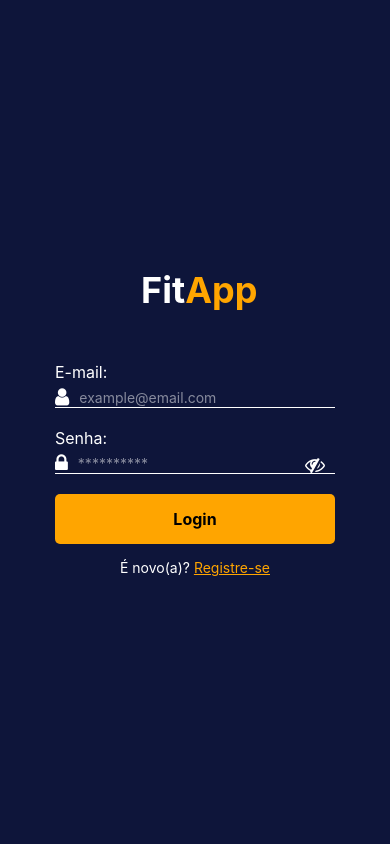
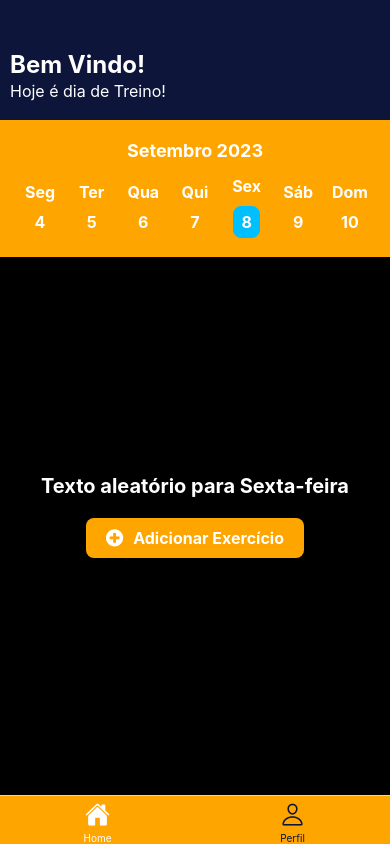
Before and after one commit to machadoluca/myFit-progress, a React Native app in the folder mobile/: screen /Home in a window 390 px wide. Built offline with nearby package versions, Linux system fonts and the light colour scheme.

Commit message:
update-pages

```diff
--- a/mobile/App.js
+++ b/mobile/App.js
@@ -44,7 +44,7 @@ function HomeTabNavigator() {
 export default function App() {
   return (
     <NavigationContainer>
-      <Stack.Navigator initialRouteName="Login" screenOptions={{ headerShown: false }}>
+      <Stack.Navigator initialRouteName="HomeTab" screenOptions={{ headerShown: false }}>
         <Stack.Screen name="Login" component={LoginScreen} />
         <Stack.Screen name="Register" component={RegisterScreen} />
         <Stack.Screen name="HomeTab" component={HomeTabNavigator} />
--- /dev/null
+++ b/mobile/components/HomeComponents/DayOfWeekPage.js
@@ -0,0 +1,144 @@
+import React from 'react';
+import { View, Text, StyleSheet, TouchableOpacity, Image, SafeAreaView, ScrollView} from 'react-native';
+import Icon from 'react-native-vector-icons/FontAwesome';
+
+const DayOfWeekPage = ({ dayOfWeek, handleAddExercise }) => {
+
+    return (
+      <SafeAreaView style={styles.dayOfWeekContainer}>
+
+        {dayOfWeek === 1 && (
+          <ScrollView contentContainerStyle={styles.scrollViewContent}>
+            <Text style={styles.text}>Texto aleatório para Segunda-feira</Text>
+
+            <TouchableOpacity style={styles.addButton}onPress={() => handleAddExercise(dayOfWeek)}>
+              <Icon name="plus-circle" size={20} color="white" style={styles.plusIcon} />
+              <Text style={styles.addButtonText}>Adicionar Exercício</Text>
+
+            </TouchableOpacity>
+          </ScrollView>
+        )}
+
+        {dayOfWeek === 2 && (
+          <ScrollView contentContainerStyle={styles.scrollViewContent}>
+            <Text style={styles.text}>Texto aleatório para Terça-feira</Text>
+            {/* Aqui você pode inserir uma imagem aleatória */}
+            <Image source={{ uri: 'https://i.pinimg.com/236x/73/9f/84/739f84b67cdd22dac888a3fc5c6192d1.jpg' }} style={{ width: 200, height: 200 }} />
+
+            <TouchableOpacity style={styles.addButton} onPress={() => handleAddExercise(dayOfWeek)}>
+              <Icon name="plus-circle" size={20} color="white" style={styles.plusIcon} />
+              <Text style={styles.addButtonText}>Adicionar Exercício</Text>
+            </TouchableOpacity>
+
+          </ScrollView>
+        )}
+
+        {dayOfWeek === 3 && (
+          <ScrollView contentContainerStyle={styles.scrollViewContent}>
+            <Text style={styles.text}>Texto aleatório para Quarta-feira</Text>
+
+            <TouchableOpacity style={styles.addButton}onPress={() => handleAddExercise(dayOfWeek)}>
+              <Icon name="plus-circle" size={20} color="white" style={styles.plusIcon} />
+              <Text style={styles.addButtonText}>Adicionar Exercício</Text>
+
+            </TouchableOpacity>
+          </ScrollView>
+        )}
+
+        {dayOfWeek === 4 && (
+          <ScrollView contentContainerStyle={styles.scrollViewContent}>
+            <Text style={styles.text}>Texto aleatório para Quinta-feira</Text>
+
+            <TouchableOpacity style={styles.addButton} onPress={() => handleAddExercise(dayOfWeek)}>
+              <Icon name="plus-circle" size={20} color="white" style={styles.plusIcon} />
+              <Text style={styles.addButtonText}>Adicionar Exercício</Text>
+
+            </TouchableOpacity>
+          </ScrollView>
+        )}
+
+        {dayOfWeek === 5 && (
+          <ScrollView contentContainerStyle={styles.scrollViewContent}>
+            <Text style={styles.text}>Texto aleatório para Sexta-feira</Text>
+
+            <TouchableOpacity style={styles.addButton} onPress={() => handleAddExercise(dayOfWeek)}>
+              <Icon name="plus-circle" size={20} color="white" style={styles.plusIcon} />
+              <Text style={styles.addButtonText}>Adicionar Exercício</Text>
+
+            </TouchableOpacity>
+          </ScrollView>
+        )}
+
+        {dayOfWeek === 6 && (
+          <ScrollView contentContainerStyle={styles.scrollViewContent}>
+            <Text style={styles.text}>Texto aleatório para Sabado</Text>
+
+            <TouchableOpacity style={styles.addButton} onPress={() => handleAddExercise(dayOfWeek)}>
+              <Icon name="plus-circle" size={20} color="white" style={styles.plusIcon} />
+              <Text style={styles.addButtonText}>Adicionar Exercício</Text>
+
+            </TouchableOpacity>
+          </ScrollView>
+        )}
+
+        {dayOfWeek === 0 && (
+          <ScrollView contentContainerStyle={styles.scrollViewContent}>
+            <Text style={styles.text}>Texto aleatório para Domingo</Text>
+
+            <TouchableOpacity style={styles.addButton} onPress={() => handleAddExercise(dayOfWeek)}>
+              <Icon name="plus-circle" size={20} color="white" style={styles.plusIcon} />
+              <Text style={styles.addButtonText}>Adicionar Exercício</Text>
+
+            </TouchableOpacity>
+          </ScrollView>
+        )}
+
+      </SafeAreaView>
+    );
+  };
+const styles = StyleSheet.create({
+
+  dayOfWeekContainer: {
+    flex: 1,
+    backgroundColor: 'black',
+    justifyContent: 'center',
+    alignItems: 'center',
+  },
+
+  dayOfWeekText: {
+    fontSize: 20,
+    fontWeight: 'bold',
+    color: 'white',
+  },
+  addButton: {
+    backgroundColor: 'orange',
+    paddingHorizontal: 20,
+    paddingVertical: 10,
+    borderRadius: 8,
+    borderColor: 'orange',
+    flexDirection: 'row',
+    alignItems: 'center',
+    justifyContent: 'center',
+    margin: 20,
+  },
+  plusIcon: {
+    marginRight: 10,
+  },
+  addButtonText: {
+    color: 'white',
+    fontSize: 16,
+    fontWeight: 'bold',
+  },
+  text: {
+    fontSize: 20,
+    fontWeight: 'bold',
+    color: 'white',
+  },
+  scrollViewContent: {
+    flexGrow: 1,
+    justifyContent: 'center',
+    alignItems: 'center',
+  },
+})
+
+export default DayOfWeekPage
--- a/mobile/package.json
+++ b/mobile/package.json
@@ -21,7 +21,8 @@
     "@react-navigation/native": "^6.1.7",
     "@react-navigation/stack": "^6.3.17",
     "date-fns": "^2.30.0",
-    "expo": "^49.0.18",
+    "expo": "^49.0.20",
+    "expo-image-picker": "^14.5.0",
     "expo-linear-gradient": "~12.3.0",
     "expo-status-bar": "~1.6.0",
     "express": "^4.18.2",
--- a/mobile/screens/EditPerfilScreen.js
+++ b/mobile/screens/EditPerfilScreen.js
@@ -1,59 +1,90 @@
 import React, { useState } from 'react';
-import { View, Text, StyleSheet, TextInput, TouchableOpacity, Image } from 'react-native';
+import { View, Text, StyleSheet, TextInput, TouchableOpacity, Image, Alert, SafeAreaView } from 'react-native';
+import * as ImagePicker from 'expo-image-picker';
+import { updateProfile } from '../components/api';
+import blankPhoto from '../assets/perfil.png';
 
 const EditPerfilScreen = ({ navigation }) => {
-  const [nome, setNome] = useState('');
-  const [peso, setPeso] = useState('');
-  // Adicionar estados para outras medidas
+  const [name, setName] = useState('');
+  const [weight, setWeight] = useState('');
+  const [selectedImage, setSelectedImage] = useState(blankPhoto);
 
-  const handleSalvar = () => {
-    // Logica para salvar o perfil
-    navigation.goBack();
+  const handleEscolherImagem = async () => {
+    try {
+      const { status } = await ImagePicker.requestMediaLibraryPermissionsAsync();
+      if (status !== 'granted') {
+        Alert.alert('Permissão necessária', 'É preciso permissão para acessar a galeria de imagens.');
+        return;
+      }
+
+      const result = await ImagePicker.launchImageLibraryAsync({
+        mediaTypes: ImagePicker.MediaTypeOptions.Images,
+        allowsEditing: true,
+        aspect: [4, 3],
+        quality: 1,
+      });
+        setSelectedImage(result.assets[0]);
+
+    } catch (error) {
+      console.error('Erro ao escolher imagem:', error);
+    }
+  };
+
+  const handleSalvar = async () => {
+    try {
+      const imageToSend = typeof selectedImage === 'object' ? selectedImage.uri : selectedImage;
+
+      await updateProfile(name, weight, imageToSend);
+      navigation.goBack();
+    } catch (error) {
+      console.error('Erro ao salvar perfil:', error);
+    }
   };
 
   return (
-    <View style={styles.container}>
+    <SafeAreaView style={styles.container}>
       <View style={styles.headerSpace} />
       <View style={styles.header}>
         <TouchableOpacity onPress={() => navigation.goBack()}>
-          <Text>Cancelar</Text>
+          <Text style={styles.text}>Cancelar</Text>
         </TouchableOpacity>
         <TouchableOpacity onPress={handleSalvar}>
-          <Text>Salvar</Text>
+          <Text style={styles.text}>Salvar</Text>
         </TouchableOpacity>
       </View>
       <View style={styles.profileInfo}>
-        <Image
-          source={require('../assets/perfil.png')}
-          style={styles.profileImage}
-        />
-        <Text>Nome:</Text>
+
+        <TouchableOpacity onPress={handleEscolherImagem}>
+          <Image source={selectedImage} style={styles.profileImage} />
+        </TouchableOpacity>
+
+        <Text style={styles.text}>Nome:</Text>
         <TextInput
           style={styles.input}
-          onChangeText={setNome}
-          value={nome}
+          onChangeText={setName}
+          value={name}
         />
-        <Text>Peso Corporal (kg):</Text>
+
+        <Text style={styles.text}>Peso Corporal (kg):</Text>
         <TextInput
           style={styles.input}
           onChangeText={(text) => {
             if (/^\d+$/.test(text) || text === '') {
-              setPeso(text);
+              setWeight(text);
             }
           }}
-          value={peso}
+          value={weight}
           keyboardType="numeric"
         />
-        {/* Adicionar campos para outras medidas */}
       </View>
-    </View>
+    </SafeAreaView>
   );
 };
 
 const styles = StyleSheet.create({
   container: {
     flex: 1,
-    backgroundColor: 'white',
+    backgroundColor: '#0E153A',
     padding: 20,
   },
   headerSpace: {
@@ -63,9 +94,14 @@ const styles = StyleSheet.create({
     flexDirection: 'row',
     justifyContent: 'space-between',
     marginBottom: 20,
+    paddingHorizontal: 30
   },
   profileInfo: {
     alignItems: 'center',
+  },
+  text:{
+    color: 'white',
+    fontSize: 16,
   },
   profileImage: {
     width: 100,
@@ -75,8 +111,8 @@ const styles = StyleSheet.create({
   },
   input: {
     height: 40,
-    width: '100%',
-    borderColor: 'gray',
+    width: '60%',
+    borderColor: 'white',
     borderWidth: 1,
     borderRadius: 8,
     paddingHorizontal: 10,
--- a/mobile/screens/ExerciseScreen.js
+++ b/mobile/screens/ExerciseScreen.js
@@ -4,7 +4,8 @@ import { useNavigation } from '@react-navigation/native';
 import Icon from 'react-native-vector-icons/FontAwesome';
 import { getExercisesFromServer, saveExercises} from '../components/api';
 
-const ExerciseScreen = () => {
+const ExerciseScreen = ({route}) => {
+  const { dayOfWeek } = route.params;
   const navigation = useNavigation();
   const [searchText, setSearchText] = useState('');
   const [selectedCategory, setSelectedCategory] = useState(null);
@@ -56,7 +57,8 @@ const ExerciseScreen = () => {
 
   const handleSaveExercise = async () => {
     try {
-        const response = await saveExercises(selectedExercises);
+        const response = await saveExercises(selectedExercises, dayOfWeek);
+
 
         console.log('Exercícios salvos:', response);
 
@@ -114,7 +116,7 @@ const ExerciseScreen = () => {
         <View style={styles.exercisesContainer}>
           {filterExercises().map((exercise) => (
             <TouchableOpacity
-              key={exercise._id}
+              key={exercise.workoutId}
               onPress={() => handleExerciseSelection(exercise.name)}
               style={[
                 styles.exerciseItem,
--- a/mobile/screens/HomeScreen.js
+++ b/mobile/screens/HomeScreen.js
@@ -1,9 +1,9 @@
 import React, { useState, useEffect } from 'react';
-import { View, Text, StyleSheet, TouchableOpacity, SafeAreaView, Dimensions } from 'react-native';
+import { View, Text, StyleSheet, TouchableOpacity, SafeAreaView } from 'react-native';
 import { useNavigation } from '@react-navigation/native';
 import { format, addDays } from 'date-fns';
 import { ptBR } from 'date-fns/locale';
-import Icon from 'react-native-vector-icons/FontAwesome';
+import DayOfWeekPage from '../components/HomeComponents/DayOfWeekPage'
 
 const HomeScreen = () => {
   const navigation = useNavigation();
@@ -15,8 +15,8 @@ const HomeScreen = () => {
     setSelectedDate(day);
   };
 
-  const handleAddExercise = () => {
-    navigation.navigate('Exercise');
+  const handleAddExercise = (dayOfWeek) => {
+    navigation.navigate('Exercise', {dayOfWeek});
   };
 
   useEffect(() => {
@@ -47,13 +47,13 @@ const HomeScreen = () => {
     }
   }, []);
 
-  const screenHeight = Dimensions.get('window').height;
 
-  return (
-    <View style={styles.container}>
-      <SafeAreaView style={[styles.header, { bottom: screenHeight * 0.1 }]}>
-        <Text style={styles.title}>Bem Vindo!</Text>
-        <Text style={styles.subtitle}>Hoje é dia de Treino!</Text>
+    return (
+      <SafeAreaView style={styles.container}>
+        <View style={styles.header}>
+          <Text style={styles.title}>Bem Vindo!</Text>
+          <Text style={styles.subtitle}>Hoje é dia de Treino!</Text>
+        </View>
         <View style={styles.dateContainerWrapper}>
           <Text style={styles.currentMonth}>{currentMonth}</Text>
           <View style={styles.dateContainer}>
@@ -81,13 +81,15 @@ const HomeScreen = () => {
             })}
           </View>
         </View>
-      </SafeAreaView>
-
-      <TouchableOpacity style={styles.addButton} onPress={handleAddExercise}>
-        <Icon name="plus-circle" size={20} color="white" style={styles.plusIcon} />
-        <Text style={styles.addButtonText}>Adicionar Exercício</Text>
-      </TouchableOpacity>
-    </View>
+        <View style={styles.dayOfWeekPageContainer}>
+          {selectedDate && (
+            <DayOfWeekPage
+              dayOfWeek={selectedDate.getDay()}
+              handleAddExercise={handleAddExercise}
+            />
+          )}
+        </View>
+    </SafeAreaView>
   );
 };
 
@@ -96,6 +98,7 @@ const styles = StyleSheet.create({
     flex: 1,
     backgroundColor: '#0E153A',
     alignItems: 'center',
+    justifyContent: 'center'
   },
   header: {
     position: 'absolute',
@@ -119,7 +122,8 @@ const styles = StyleSheet.create({
   dateContainerWrapper: {
     backgroundColor: 'orange',
     paddingVertical: 20,
-    marginTop: 20,
+    marginTop: 120,
+    width: '100%',
   },
   currentMonth: {
     fontSize: 18,
@@ -167,23 +171,9 @@ const styles = StyleSheet.create({
     marginTop: 10,
     color: 'white',
   },
-  addButton: {
-    backgroundColor: 'orange',
-    paddingHorizontal: 20,
-    paddingVertical: 10,
-    borderRadius: 8,
-    borderColor: 'orange',
-    flexDirection: 'row',
-    alignItems: 'center',
-    marginTop: '100%',
-  },
-  plusIcon: {
-    marginRight: 10,
-  },
-  addButtonText: {
-    color: 'white',
-    fontSize: 16,
-    fontWeight: 'bold',
+  dayOfWeekPageContainer: {
+    flex: 1,
+    width: '100%',
   },
 });
 
--- a/mobile/screens/LoginScreen.js
+++ b/mobile/screens/LoginScreen.js
@@ -1,5 +1,5 @@
 import React, { useState, useEffect } from 'react';
-import { View, TextInput, StyleSheet, Text, TouchableOpacity } from 'react-native';
+import { View, TextInput, StyleSheet, Text, TouchableOpacity, SafeAreaView } from 'react-native';
 import { useNavigation } from '@react-navigation/native';
 import Icon from 'react-native-vector-icons/FontAwesome';
 import { loginUser, verifyTokenOnServer } from '../components/api';
@@ -76,7 +76,7 @@ const validateTokenWithServer = async () => {
 
 
   return (
-    <View style={styles.container}>
+    <SafeAreaView style={styles.container}>
       <Text style={styles.title}>
         {' '}
         Fit<Text style={styles.orangeText}>App</Text>
@@ -125,7 +125,7 @@ const validateTokenWithServer = async () => {
           <Text style={styles.registerLink}>Registre-se</Text>
         </Text>
       </TouchableOpacity>
-    </View>
+    </SafeAreaView>
   );
 }
 
--- a/mobile/screens/PerfilScreen.js
+++ b/mobile/screens/PerfilScreen.js
@@ -1,10 +1,32 @@
 import React, { useState, useEffect } from 'react';
-import { View, Text, Image, StyleSheet, TouchableOpacity } from 'react-native';
+import { View, Text, Image, StyleSheet, TouchableOpacity, SafeAreaView } from 'react-native';
 import { LineChart } from 'react-native-chart-kit';
-import { format, addMonths, parseISO } from 'date-fns';
+import { format, addMonths } from 'date-fns';
 import { ptBR } from 'date-fns/locale';
+import { getUserDetails} from '../components/api';
 
 const PerfilScreen = ({ navigation }) => {
+  const [userData, setUserData] = useState({
+    name: 'Nome do Usuário',
+    profileImage: require('../assets/perfil.png'),
+  });
+
+  useEffect(() => {
+    fetchUserData()
+  }, []);
+
+  const fetchUserData = async () => {
+    try {
+      const userDetails = await getUserDetails();
+
+      setUserData({
+        name: userDetails.name || 'Nome do Usuário',
+        profileImage: userDetails.profileImage || require('../assets/perfil.png'),
+      });
+    } catch (error) {
+      console.error('Erro ao buscar detalhes do usuário:', error);
+    }
+  };
 
   const currentDate = new Date();
 
@@ -40,18 +62,20 @@ const PerfilScreen = ({ navigation }) => {
   }, []);
 
   return (
-    <View style={styles.container}>
+    <SafeAreaView style={styles.container}>
       <View style={styles.header}>
         <TouchableOpacity onPress={() => navigation.navigate('EditPerfil')}>
           <Text style={styles.editProfileText}>Editar Perfil</Text>
         </TouchableOpacity>
       </View>
       <View style={styles.profileInfo}>
-        <Image
-          source={require('../assets/perfil.png')}
-          style={styles.profileImage}
-        />
-        <Text style={styles.profileName}>Wesley Gonçalves</Text>
+        <TouchableOpacity onPress={() => navigation.navigate('EditPerfil')}>
+          <Image
+            source={userData.profileImage}
+            style={styles.profileImage}
+          />
+        </TouchableOpacity>
+        <Text style={styles.profileName}>{userData.name}</Text>
       </View>
       <View style={styles.chartContainer}>
         <Text style={styles.chartTitle}>Peso</Text>
@@ -78,7 +102,7 @@ const PerfilScreen = ({ navigation }) => {
           style={styles.chart}
         />
       </View>
-    </View>
+    </SafeAreaView>
   );
 };
 
--- a/mobile/screens/RegisterScreen.js
+++ b/mobile/screens/RegisterScreen.js
@@ -1,5 +1,5 @@
 import React, { useState } from 'react';
-import { View, Text, TextInput, TouchableOpacity, StyleSheet, ScrollView } from 'react-native';
+import { View, Text, TextInput, TouchableOpacity, StyleSheet, ScrollView, SafeAreaView } from 'react-native';
 import { useNavigation } from '@react-navigation/native';
 import Icon from 'react-native-vector-icons/FontAwesome';
 import IconBusinesTimer from 'react-native-vector-icons/FontAwesome5';
@@ -39,7 +39,7 @@ const RegisterScreen = () => {
   };
 
   return (
-    <ScrollView contentContainerStyle={styles.container}>
+    <SafeAreaView style={styles.container}>
       <Text style={styles.title}>
         Registre-
         <Text style={styles.orangeText}>se</Text>
@@ -120,7 +120,7 @@ const RegisterScreen = () => {
           <Text style={styles.ProfessionalLink}>Clique aqui</Text>
         </Text>
       </TouchableOpacity>
-    </ScrollView>
+    </SafeAreaView>
   );
 };
 
```
Also changed, not shown: mobile/app.json (+10 -1 lines), mobile/components/api.js (+65 -6 lines), 1 other file (tests, documents, lock files or other folders).
